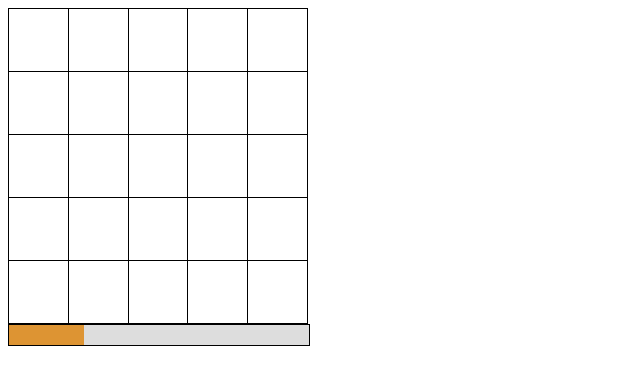
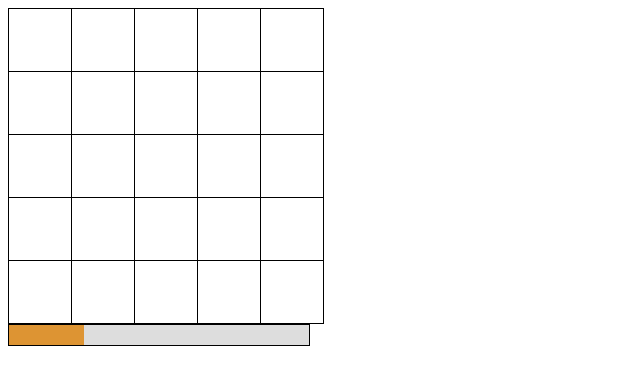
Before and after one commit to mrleecock/web_assigments123, a website built with Parcel: page index.html in a window 1280 px wide. Shown: the whole page, without its empty margins (0-640 px from the left). Built offline with nearby package versions, Linux system fonts and the light colour scheme.

Commit message:
Update styles.css

```diff
--- a/src/styles.css
+++ b/src/styles.css
@@ -2,8 +2,6 @@
 {
 	border: 1px solid black;
 	border-collapse: collapse;
-	width: 300px;
-	height: 300px;
 }
 
 td, th
```
